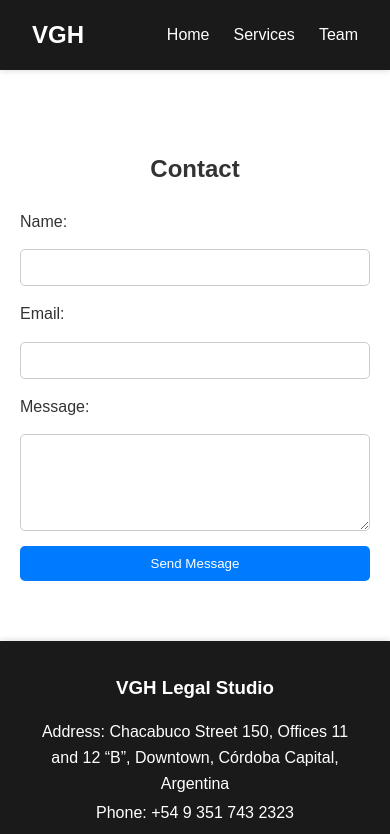
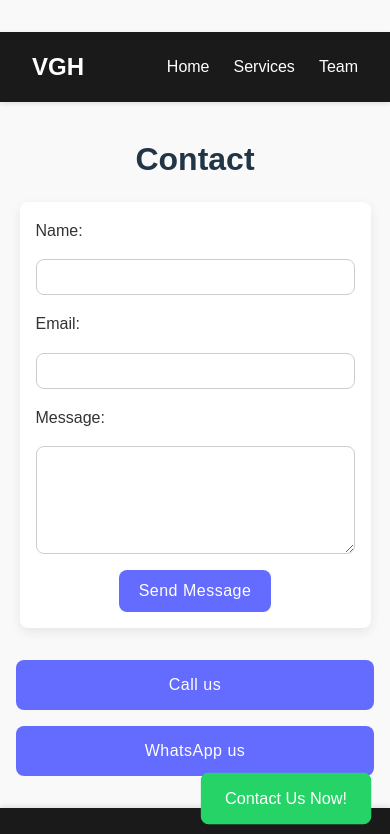
Before and after one commit to Santiago76945/haspertvacaestudio, a React (Vite) app: page /contact in a window 390 px wide. Shown: the top 834 px of the page. Built offline with nearby package versions, Linux system fonts and the light colour scheme.

Commit message:
formulario css fixed

```diff
--- a/src/pages/Contact.jsx
+++ b/src/pages/Contact.jsx
@@ -4,22 +4,20 @@ import React, { useEffect, useState } from 'react';
 import { useForm, ValidationError } from '@formspree/react';
 import Header from '../components/Header';
 import Footer from '../components/Footer';
+import FloatingContact from '../components/FloatingContact';
+import '../styles/global.css';
 import '../styles/contact.css';
 
 const Contact = () => {
   const [state, handleSubmit] = useForm("xgvaokzq");
   const [submitted, setSubmitted] = useState(false);
 
-  // Al cargar el componente, verificamos si ya se envió un mensaje hoy
   useEffect(() => {
     const storedDate = localStorage.getItem('contactSubmittedDate');
-    const today = new Date().toISOString().split('T')[0]; // Formato YYYY-MM-DD
-    if (storedDate === today) {
-      setSubmitted(true);
-    }
+    const today = new Date().toISOString().split('T')[0];
+    if (storedDate === today) setSubmitted(true);
   }, []);
 
-  // Cuando el envío es exitoso, guardamos la fecha actual y marcamos que se ha enviado
   useEffect(() => {
     if (state.succeeded) {
       const today = new Date().toISOString().split('T')[0];
@@ -28,16 +26,15 @@ const Contact = () => {
     }
   }, [state.succeeded]);
 
-  // Detectamos el idioma del navegador (por ejemplo, "es", "en-US", etc.)
   const lang = navigator.language || navigator.userLanguage;
   const isSpanish = lang.toLowerCase().startsWith('es');
 
-  // Contenido en español e inglés
   const content = {
     es: {
       title: "Contacto",
       confirmationAlt: "Mensaje Enviado",
-      confirmationText: "Muchas gracias por comunicarse con nosotros, nos pondremos en contacto con usted a la brevedad.",
+      confirmationText:
+        "Muchas gracias por comunicarse con nosotros, nos pondremos en contacto con usted a la brevedad.",
       labelName: "Nombre:",
       labelEmail: "Email:",
       labelMessage: "Mensaje:",
@@ -46,58 +43,96 @@ const Contact = () => {
     en: {
       title: "Contact",
       confirmationAlt: "Message Sent",
-      confirmationText: "Thank you for getting in touch with us, we will contact you shortly.",
+      confirmationText:
+        "Thank you for getting in touch with us, we will contact you shortly.",
       labelName: "Name:",
       labelEmail: "Email:",
       labelMessage: "Message:",
       buttonText: "Send Message"
     }
-  };
-
-  // Seleccionamos el contenido según el idioma detectado
-  const selectedContent = isSpanish ? content.es : content.en;
+  }[isSpanish ? 'es' : 'en'];
 
   return (
-    <div>
+    <div className="services-page">
       <Header />
-      <section className="contact">
-        <h2>{selectedContent.title}</h2>
+      <FloatingContact />
+
+      <section>
+        <h1 className="section-title">{content.title}</h1>
+
         {submitted ? (
           <div className="contact-confirmation">
             <img
-              src="/images/message-sent.png" // Asegúrate de colocar la imagen en la ruta correcta
-              alt={selectedContent.confirmationAlt}
+              src="/images/message-sent.png"
+              alt={content.confirmationAlt}
               className="confirmation-image"
             />
-            <p>{selectedContent.confirmationText}</p>
+            <p>{content.confirmationText}</p>
           </div>
         ) : (
+          <>
+            <div className="card">
+              <div className="card-inner">
+                <div className="card-content">
                   <form className="contact-form" onSubmit={handleSubmit}>
-            <label htmlFor="name">{selectedContent.labelName}</label>
+                    <label htmlFor="name">{content.labelName}</label>
                     <input type="text" id="name" name="name" required />
 
-            <label htmlFor="email">{selectedContent.labelEmail}</label>
-            <input type="email" id="email" name="email" required />
+                    <label htmlFor="email">{content.labelEmail}</label>
+                    <input
+                      type="email"
+                      id="email"
+                      name="email"
+                      required
+                    />
                     <ValidationError
-              prefix={selectedContent.labelEmail}
+                      prefix={content.labelEmail}
                       field="email"
                       errors={state.errors}
                     />
 
-            <label htmlFor="message">{selectedContent.labelMessage}</label>
-            <textarea id="message" name="message" rows="5" required></textarea>
+                    <label htmlFor="message">{content.labelMessage}</label>
+                    <textarea
+                      id="message"
+                      name="message"
+                      rows="5"
+                      required
+                    ></textarea>
                     <ValidationError
-              prefix={selectedContent.labelMessage}
+                      prefix={content.labelMessage}
                       field="message"
                       errors={state.errors}
                     />
 
-            <button type="submit" className="contact-button" disabled={state.submitting}>
-              {selectedContent.buttonText}
+                    <button
+                      type="submit"
+                      className="btn"
+                      disabled={state.submitting}
+                    >
+                      {content.buttonText}
                     </button>
                   </form>
+                </div>
+              </div>
+            </div>
+
+            <div className="hero-buttons">
+              <a href="tel:+543517432323" className="btn">
+                {isSpanish ? 'Llamanos sin compromiso' : 'Call us'}
+              </a>
+              <a
+                href="https://wa.me/543517432323"
+                className="btn"
+                target="_blank"
+                rel="noopener noreferrer"
+              >
+                {isSpanish ? 'Consultanos por WhatsApp' : 'WhatsApp us'}
+              </a>
+            </div>
+          </>
         )}
       </section>
+
       <Footer />
     </div>
   );
--- a/src/pages/ReputacionDigital.jsx
+++ b/src/pages/ReputacionDigital.jsx
@@ -15,7 +15,7 @@ const ReputacionDigital = () => {
 
             <section className="hero">
                 <h1 className="section-title">Reputación Digital</h1>
-                <h2 className="subtitle">Defendé tu nombre en Internet</h2>
+                <h2 className="subtitle">Defendemos tu nombre en Internet</h2>
                 <img src={heroImage} alt="Reputación Digital" className="hero-image" />
                 <p>
                     ¿Publicaron algo falso, ofensivo o perjudicial sobre vos en redes sociales o buscadores? En VGH Estudio Jurídico removemos publicaciones lesivas en <strong>Facebook, Instagram, X (Twitter), Google, TikTok y más</strong>. Sin que tengas que intervenir, nos ocupamos de todo el proceso: bajamos la publicación, gestionamos la indemnización ante la plataforma e identificamos a los ofensores. Contáctanos sin compromiso. Defendemos tu nombre y tu imagen en Internet.
@@ -46,7 +46,7 @@ const ReputacionDigital = () => {
             <section>
                 <h2 className="section-title">¿Qué garantías brindamos?</h2>
                 <p>
-                    Servicio nacional, totalmente <strong>online</strong> y sin pasos presenciales. Atención personalizada en todo el país, con respaldo legal según el <em>Código Civil y Comercial</em> y la <em>Ley de Protección de Datos</em>.
+                    Servicio nacional, totalmente <strong>online</strong> y sin pasos presenciales. Atención personalizada en todo el país, con respaldo legal según el <em>Código Civil y Comercial</em> y la <em>Ley de Protección de Datos</em>. Tu consulta no es molestia.
                 </p>
             </section>
 
--- a/src/styles/contact.css
+++ b/src/styles/contact.css
@@ -1,47 +1,71 @@
 /* src/styles/contact.css */
 
-.contact {
-  padding: 60px 20px;
-  text-align: center;
+/* Aseguramos que la tarjeta del formulario se centre y no se encime con los botones */
+.services-page section > .card {
+  max-width: 500px;
+  margin: 0 auto var(--spacing-lg);
 }
 
+/* El contenedor de botones siempre debajo de la tarjeta, centrado */
+.services-page section .hero-buttons {
+  display: flex;
+  flex-wrap: wrap;
+  justify-content: center;
+  gap: var(--spacing-md);
+  margin: var(--spacing-lg) auto 0; /* separa del card y centra */
+  max-width: 500px;
+}
+
+/* Form styling dentro de la card */
 .contact-form {
-  max-width: 500px;
-  margin: 0 auto;
   display: flex;
   flex-direction: column;
-  gap: 15px;
+  gap: var(--spacing-md);
 }
 
 .contact-form label {
   text-align: left;
+  font-weight: 500;
 }
 
 .contact-form input,
 .contact-form textarea {
-  padding: 10px;
+  padding: var(--spacing-sm);
   border: 1px solid #ccc;
-  border-radius: 5px;
+  border-radius: var(--radius);
+  width: 100%;
+  font-family: inherit;
+  font-size: var(--font-base);
 }
 
-.contact-button {
-  padding: 10px 20px;
-  background: #007bff;
-  color: #fff;
-  border: none;
-  border-radius: 5px;
-  cursor: pointer;
+/* Asegura que el botón del form alinee a la izquierda dentro de la card */
+.contact-form .btn {
+  align-self: flex-start;
 }
 
-/* Estilos para el mensaje de confirmación */
+/* Confirmation styles */
 .contact-confirmation {
   display: flex;
   flex-direction: column;
   align-items: center;
-  gap: 20px;
+  gap: var(--spacing-lg);
+  max-width: 500px;
+  margin: 0 auto var(--spacing-lg);
 }
 
 .confirmation-image {
   max-width: 200px;
   width: 100%;
 }
+
+/* Ajuste de ancho para el formulario */
+.services-page section > .card {
+  width: 90vw;      /* 90% del ancho de la ventana */
+  max-width: none;  /* desactiva cualquier max-width anterior */
+  margin: 0 auto var(--spacing-lg);
+}
+
+/* Centrar el botón de envío dentro del formulario */
+.contact-form .btn {
+  align-self: center;  /* en lugar de flex-start */
+}
--- a/src/styles/global.css
+++ b/src/styles/global.css
@@ -3,7 +3,7 @@
 /* ===============================
    0. Variables
    =============================== */
-:root {
+   :root {
     --color-bg: #f9f9f9;
     --color-primary: #646cff;
     --color-primary-dark: #4a54c1;
@@ -41,12 +41,10 @@ body {
 /* ===============================
    2. Page wrappers
    =============================== */
-.services-page,
-.reputacion-page {
+.services-page {
     max-width: 1280px;
     margin: 0 auto;
     padding: var(--spacing-lg) var(--spacing-md) 4rem;
-    /* espacio extra abajo */
     background: var(--color-bg);
     text-align: center;
 }
@@ -79,20 +77,12 @@ body {
     border-radius: var(--radius);
 }
 
-.hero .description,
-.reputacion-hero .description {
+.hero .description {
     max-width: 800px;
     margin: 0 auto var(--spacing-lg);
     font-size: var(--font-base);
     color: var(--color-text-muted);
     line-height: var(--line-height);
-}
-
-.hero-buttons {
-    display: flex;
-    justify-content: center;
-    gap: var(--spacing-md);
-    margin-bottom: var(--spacing-lg);
 }
 
 /* ===============================
@@ -139,7 +129,7 @@ body {
 .card-content {
     flex: 1;
     padding: var(--spacing-md);
-    text-align: left;
+    text-align: center; /* centrado global */
 }
 
 .card-title {
@@ -180,15 +170,16 @@ body {
 }
 
 /* ===============================
-   8. Lists & paragraphs
+   8. Textos y listas globales
    =============================== */
 .services-page p,
-.services-page ul,
-.reputacion-page p,
-.reputacion-page ul {
+.services-page ul {
+    font-family: inherit;
+    font-size: var(--font-base);
+    line-height: var(--line-height);
     max-width: 90%;
     margin: 0 auto var(--spacing-lg);
-    text-align: left;
+    text-align: center; /* o center si lo preferís */
 }
 
 /* ===============================
@@ -213,21 +204,16 @@ img {
     }
 
     .services-page p,
-    .services-page ul,
-    .reputacion-page p,
-    .reputacion-page ul {
+    .services-page ul {
         text-align: center;
     }
 }
 
 /* ===============================
-   11. Footer & Header Breakout
+   11. Header & Footer full width
    =============================== */
-/* Para que header y footer queden a todo lo ancho del viewport */
-.services-page>header,
-.reputacion-page>header,
-.services-page>footer,
-.reputacion-page>footer {
+.services-page > header,
+.services-page > footer {
     position: relative;
     left: 50%;
     right: 50%;
@@ -237,29 +223,8 @@ img {
 }
 
 /* ===============================
-   12. Last-section bottom margin
+   12. Bottom margin last section
    =============================== */
-.reputacion-page section:last-of-type,
 .services-page section:last-of-type {
     margin-bottom: var(--spacing-lg);
 }
-
-/* Cambiar la alineación del contenido de las tarjetas a centrado */
-.card-content {
-    padding: var(--spacing-md);
-    text-align: center;
-    /* antes estaba left */
-}
-
-/* Opcional: si quieres centrar los párrafos y listas dentro de .services-page */
-.services-page p,
-.services-page ul {
-    text-align: center;
-}
-
-/* src/styles/global.css */
-.services-page {
-    padding: 0 var(--spacing-md) 0;
-    /* quito el padding top y bottom */
-    text-align: center;
-}
```
Lines whose indentation alone changed are shown as unchanged.
